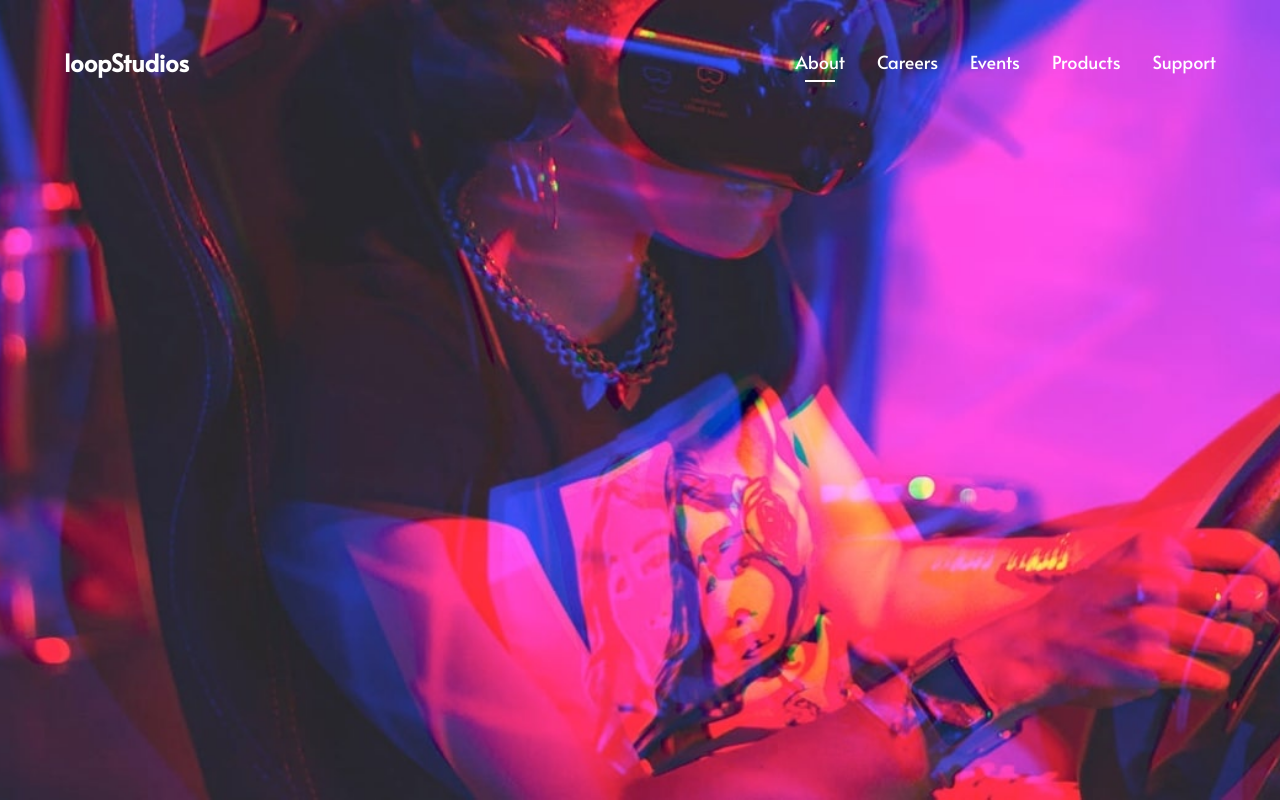
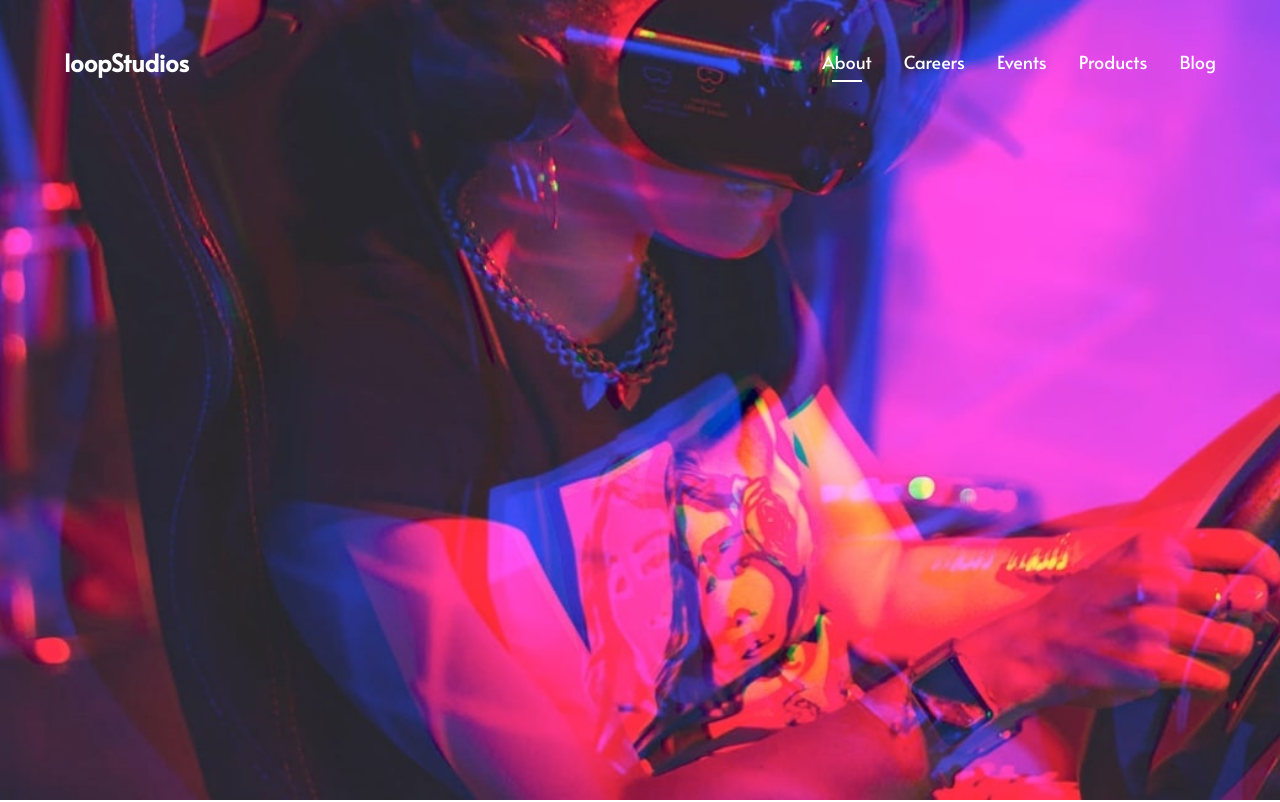
Before and after one commit to solomonUg/ist-task-1, a Next.js app: page /about in a window 1280 px wide. Shown: the top 802 px of the page. Built offline with nearby package versions, Linux system fonts and the light colour scheme.

Commit message:
refactor

```diff
--- a/app/_components/Hero.tsx
+++ b/app/_components/Hero.tsx
@@ -20,7 +20,7 @@ export default function Hero() {
       />
       <div className="relative z-10 bottom-[-140px]  w-[80%] lg:w-[40%]  text-white border-2 border-white lg:ml-16 mx-auto ">
         <h1
-          className={`text-5xl sm:text-6xl m-3 ${josefin.className} font-extralight`}
+          className={`text-4xl sm:text-6xl m-3 ${josefin.className} font-extralight`}
         >
           IMMERSIVE EXPERIENCES THAT DELIVER
         </h1>
--- a/app/_components/LinksBar.tsx
+++ b/app/_components/LinksBar.tsx
@@ -8,7 +8,7 @@ export const navLinks = [
   { name: "Careers", href: "/careers" },
   { name: "Events", href: "/events" },
   { name: "Products", href: "/products" },
-  { name: "Support", href: "/support" },
+  { name: "Blog", href: "/blog" },
 ];
 
 export default function LinksBar() {
```
